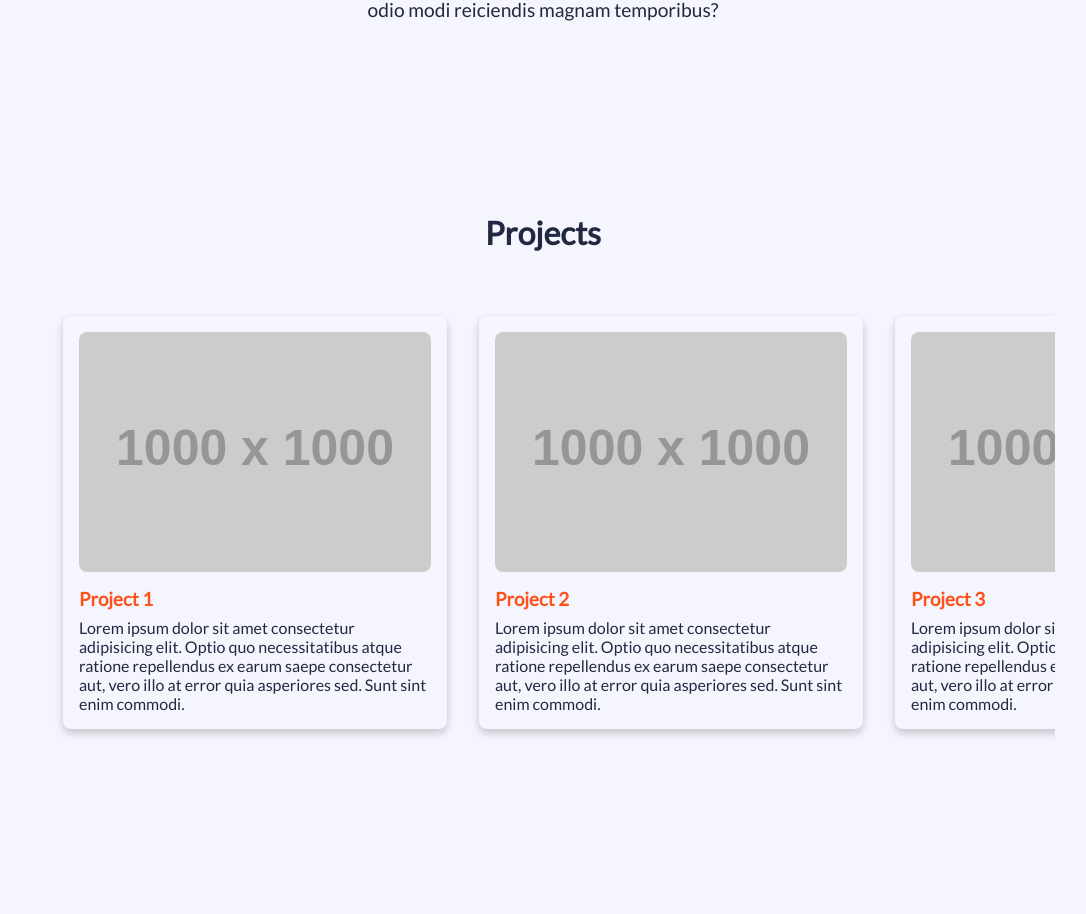
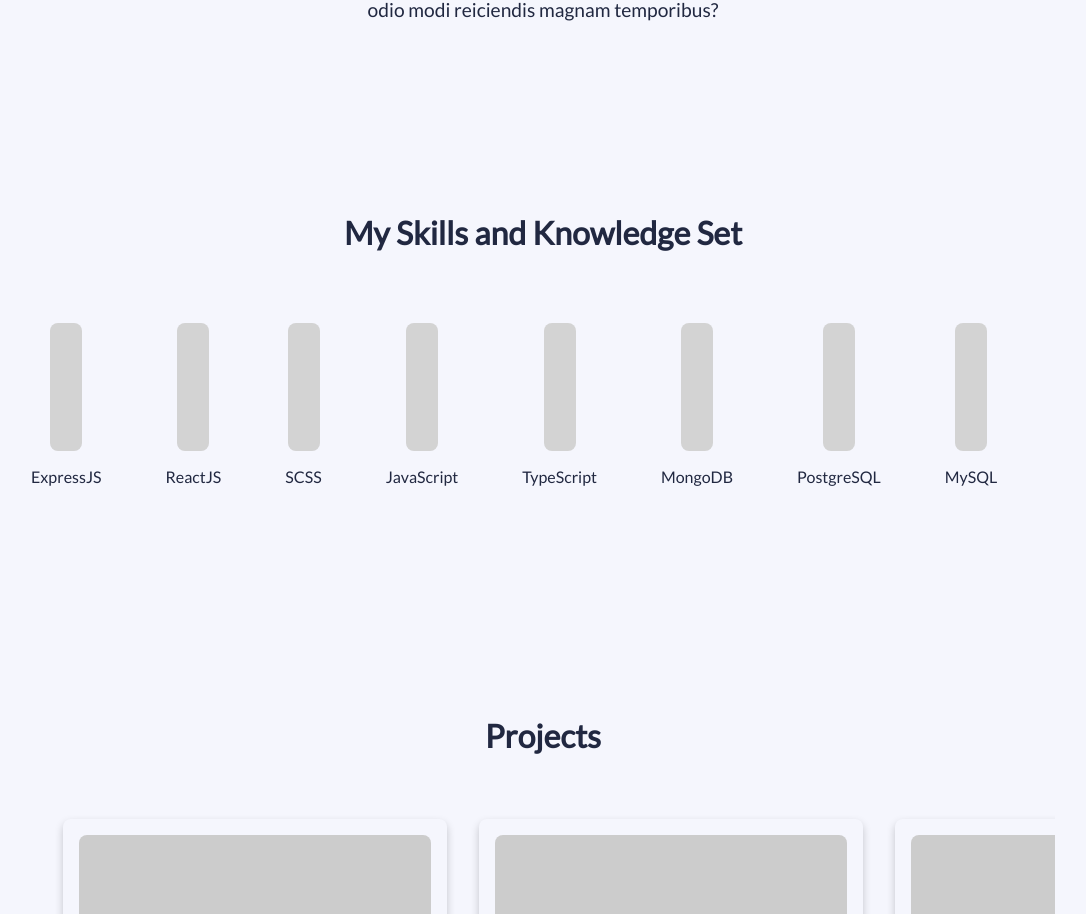
Before and after one commit to kishankrs/personal-portfolio, a React (Create React App) app in the folder personal-portfolio/: page / in a window 1280 px wide. Shown: the part 1107-2021 px from the top of the page, without its empty margins (97-1183 px from the left). Before the commit the page ends 1964 px from the top, so only its background shows below. Built offline with nearby package versions, Linux system fonts and the light colour scheme.

Commit message:
SkillSection added

```diff
--- a/personal-portfolio/src/App.jsx
+++ b/personal-portfolio/src/App.jsx
@@ -3,12 +3,14 @@
 import AboutSection from "./components/AboutSection/AboutSection";
 
 import "./App.css";
+import SkillSection from "./components/SkillSection/SkillSection";
 
 const App = () => {
   return (
     <main>
       <LandingSection />
       <AboutSection />
+      <SkillSection />
       <ProjectSection />
     </main>
   );
--- /dev/null
+++ b/personal-portfolio/src/components/SkillSection/SkillSection.css
@@ -0,0 +1,65 @@
+.skills {
+  padding: 6rem 8rem;
+  min-height: 50vh;
+  box-sizing: border-box;
+}
+
+.skill-cont {
+  width: 100%;
+  height: 15rem;
+  display: flex;
+  justify-content: flex-start;
+  align-items: stretch;
+  overflow: scroll;
+  opacity: 0;
+}
+
+/* Hide scrollbar for Chrome, Safari and Opera */
+.skill-cont::-webkit-scrollbar {
+  display: none;
+}
+
+/* Hide scrollbar for IE, Edge and Firefox */
+.skill-cont {
+  -ms-overflow-style: none; /* IE and Edge */
+  scrollbar-width: none; /* Firefox */
+}
+
+.skill {
+  display: flex;
+  justify-content: center;
+  align-items: center;
+  flex-direction: column;
+  margin-right: 4rem;
+}
+
+.progress-bar {
+  background-color: lightgray;
+  height: 8rem;
+  content: none;
+  width: 2rem;
+  margin-bottom: 1rem;
+  border-radius: 8px;
+  transform: rotate(180deg);
+}
+
+.bar {
+  background-color: #43b97f;
+  content: none;
+  height: 50%;
+  border-radius: 8px;
+  margin-top: auto;
+}
+
+@media only screen and (max-width: 1045px) {
+  .skills {
+    padding: 0;
+    padding-left: 2rem;
+    min-height: inherit;
+  }
+
+  .skill-cont {
+    margin-right: 1rem;
+    margin-bottom: 0;
+  }
+}
--- /dev/null
+++ b/personal-portfolio/src/components/SkillSection/SkillSection.jsx
@@ -0,0 +1,62 @@
+import { useEffect } from "react";
+import gsap from "gsap";
+
+import "./SkillSection.css"; //Stylesheet
+
+import { SKILLS } from "../../content/data"; //Data
+
+const SkillsSection = () => {
+  useEffect(() => {
+    const tl = gsap.timeline();
+
+    tl.to("#skills-heading", {
+      scrollTrigger: "#skills-heading",
+      opacity: 1,
+      duration: 2,
+      delay: 3.5,
+    })
+      .from("#skills-heading", {
+        x: -100,
+        duration: 2,
+        delay: -2,
+      })
+      .to(".skill-cont", {
+        scrollTrigger: ".skill-cont",
+        opacity: 1,
+        duration: 1.5,
+        delay: -1,
+      })
+      .from(".skill-cont", {
+        y: 100,
+        duration: 1.5,
+        delay: -1.5,
+      })
+      .from(".bar", {
+        height: 0,
+      });
+  }, []);
+
+  return (
+    <section className="skills" id="skills">
+      <header>
+        <h2 className="heading" id="skills-heading">
+          My Skills and Knowledge Set
+        </h2>
+      </header>
+      <main>
+        <article className="skill-cont">
+          {SKILLS.map(({ name, skill }, i) => (
+            <div className="skill" key={i}>
+              <div className="progress-bar">
+                <div className="bar" style={{ height: `${skill}%` }} />
+              </div>
+              <span>{name}</span>
+            </div>
+          ))}
+        </article>
+      </main>
+    </section>
+  );
+};
+
+export default SkillsSection;
--- a/personal-portfolio/src/content/data.js
+++ b/personal-portfolio/src/content/data.js
@@ -1,18 +1,18 @@
-// export const SKILLS = [
-//     { name: "ExpressJS", skill: 90 },
-//     { name: "ReactJS", skill: 88 },
-//     { name: "SCSS", skill: 64 },
-//     { name: "JavaScript", skill: 98 },
-//     { name: "TypeScript", skill: 94 },
-//     { name: "MongoDB", skill: 75 },
-//     { name: "PostgreSQL", skill: 53 },
-//     { name: "MySQL", skill: 62 },
-//     { name: "Docker", skill: 79 },
-//     { name: "Deployment", skill: 98 },
-//     { name: "CI/CD", skill: 75 },
-//     { name: "Cloud", skill: 62 },
-//     { name: "SEO", skill: 100 },
-//   ];
+export const SKILLS = [
+  { name: "ExpressJS", skill: 90 },
+  { name: "ReactJS", skill: 88 },
+  { name: "SCSS", skill: 64 },
+  { name: "JavaScript", skill: 98 },
+  { name: "TypeScript", skill: 94 },
+  { name: "MongoDB", skill: 75 },
+  { name: "PostgreSQL", skill: 53 },
+  { name: "MySQL", skill: 62 },
+  { name: "Docker", skill: 79 },
+  { name: "Deployment", skill: 98 },
+  { name: "CI/CD", skill: 75 },
+  { name: "Cloud", skill: 62 },
+  { name: "SEO", skill: 100 },
+];
 
 export const PROJECTS = [
   {
```
